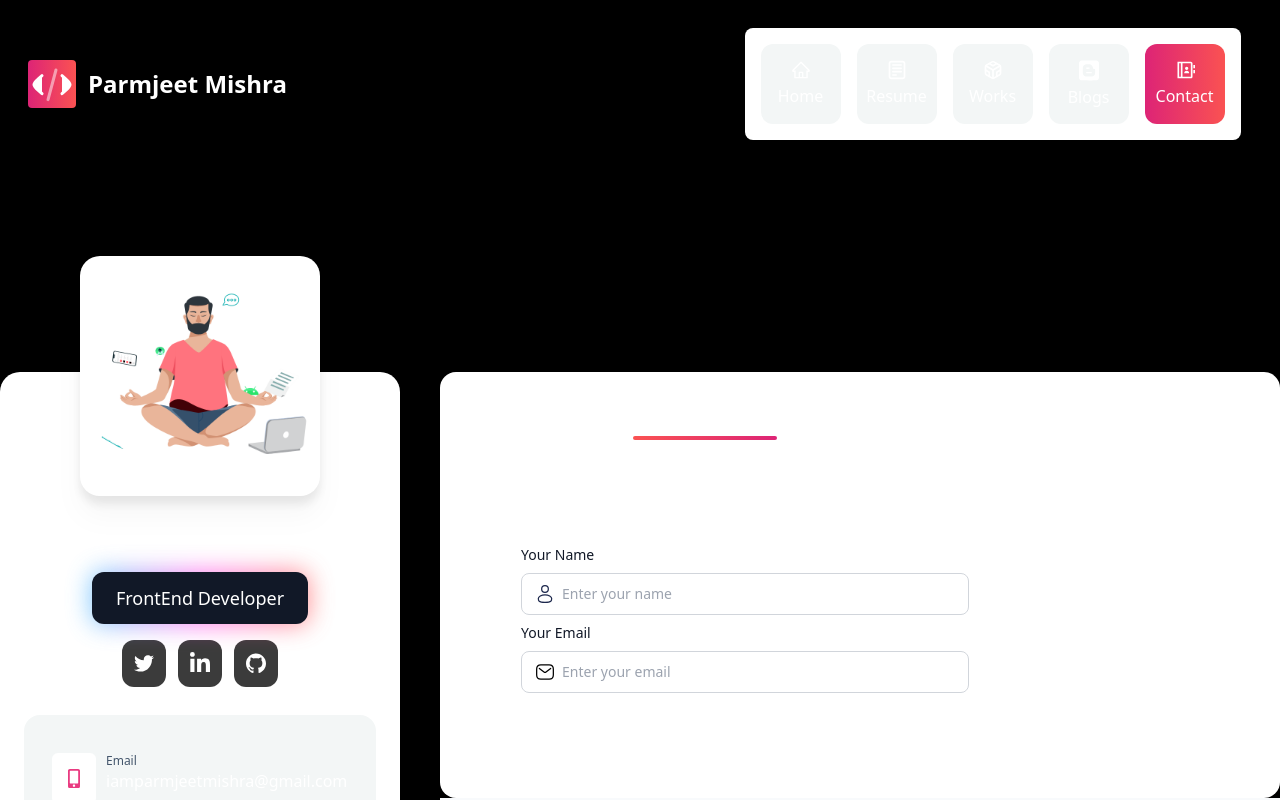
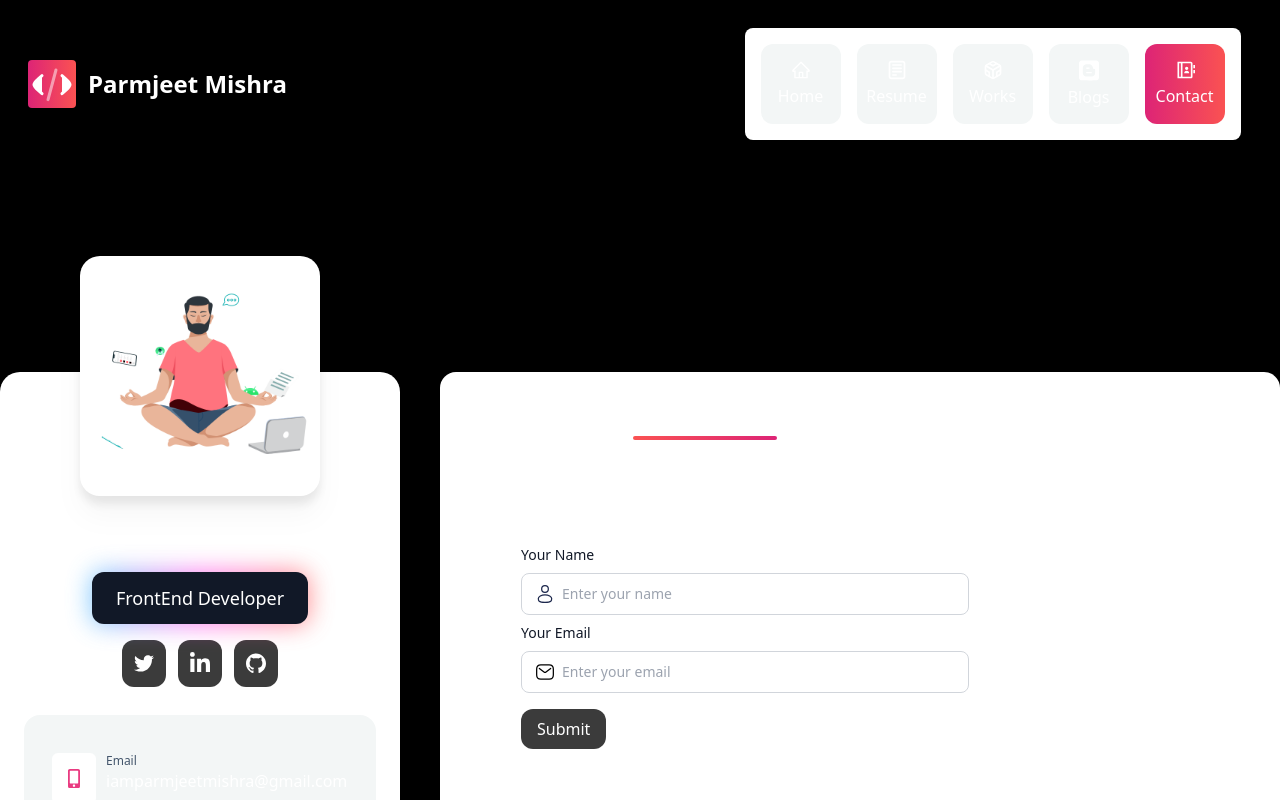
Before and after one commit to iamparmjeetmishra/Portfolio, a React (Vite) app: page /contact in a window 1280 px wide. Shown: the top 800 px of the page. Built offline with nearby package versions, Linux system fonts and the light colour scheme.

Commit message:
Minor update for production

```diff
--- a/src/components/index.js
+++ b/src/components/index.js
@@ -10,7 +10,7 @@ import InfoBox from './ui/InfoBox.jsx'
 import Footer from './Footer.jsx'
 import NavA from './ui/NavA.jsx'
 import SkillBtn from './ui/SkillBtn.jsx'
-import Label from './ui/label.jsx'
+import Label from "./ui/Label.jsx";
 import Input from './ui/Input.jsx'
 
 export {
--- a/src/components/ui/Form.jsx
+++ b/src/components/ui/Form.jsx
@@ -1,7 +1,7 @@
 import * as z from 'zod'
 import { useForm } from 'react-hook-form'
 import { zodResolver } from '@hookform/resolvers/zod'
-import { Label, Input } from '../index'
+import { Label, Input } from '../../components'
 import { NameIcon, EmailIcon } from '../../media'
 
 const schema = z.object({
@@ -30,13 +30,13 @@ const Form = () => {
           <Input type="text" id="name" placeholder="Enter your name" />
         </div>
         <Label htmlFor="email" title="Your Email" />
-        <div className="relative mb-2">
+        <div className="relative mb-4">
           <div className="absolute inset-y-0 start-0 flex items-center ps-3.5 pointer-events-none">
             <EmailIcon className="w-5" />
           </div>
           <Input type="email" id="email" placeholder="Enter your email" />
         </div>
-        <button type='submit' className=''>Submit</button>
+        <button type='submit' className='px-4 py-2 flex bg-neutral-800/90 rounded-xl hover:bg-gradient-to-r from-twOg-100 to-twOg-200 hover:transition-background-color'>Submit</button>
       </form>
 
     </>
--- a/src/components/ui/Label.jsx
+++ b/src/components/ui/Label.jsx
@@ -2,7 +2,9 @@
 const label = ({htmlFor, title}) => {
   return (
       <>
-          <label htmlFor={htmlFor} className="block mb-2 text-sm font-medium text-gray-900 dark:text-white">{title}</label>
+      <label htmlFor={htmlFor} className="block mb-2 text-sm font-medium text-gray-900 dark:text-white">
+        {title}
+      </label>
       </>
   )
 }
```
